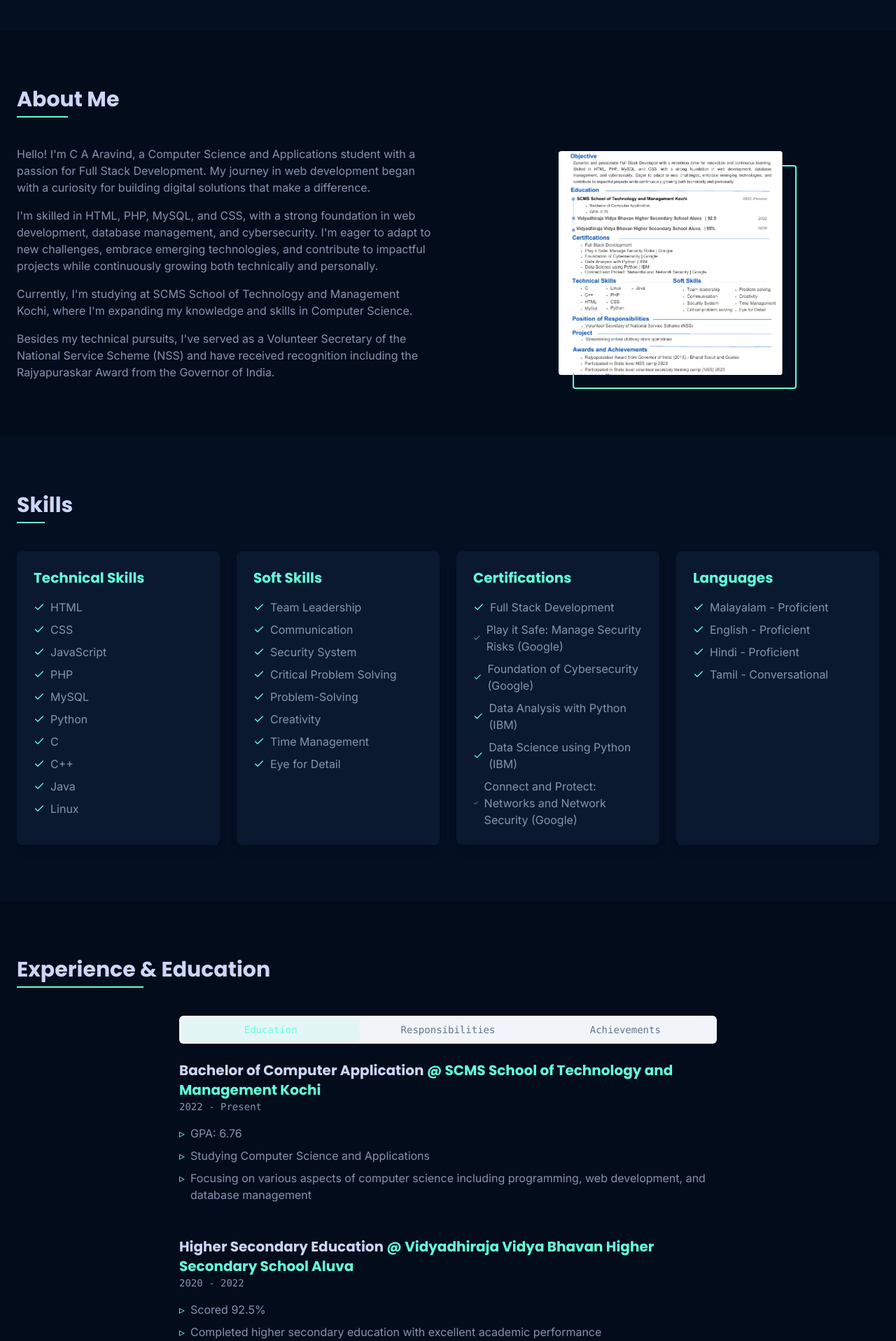
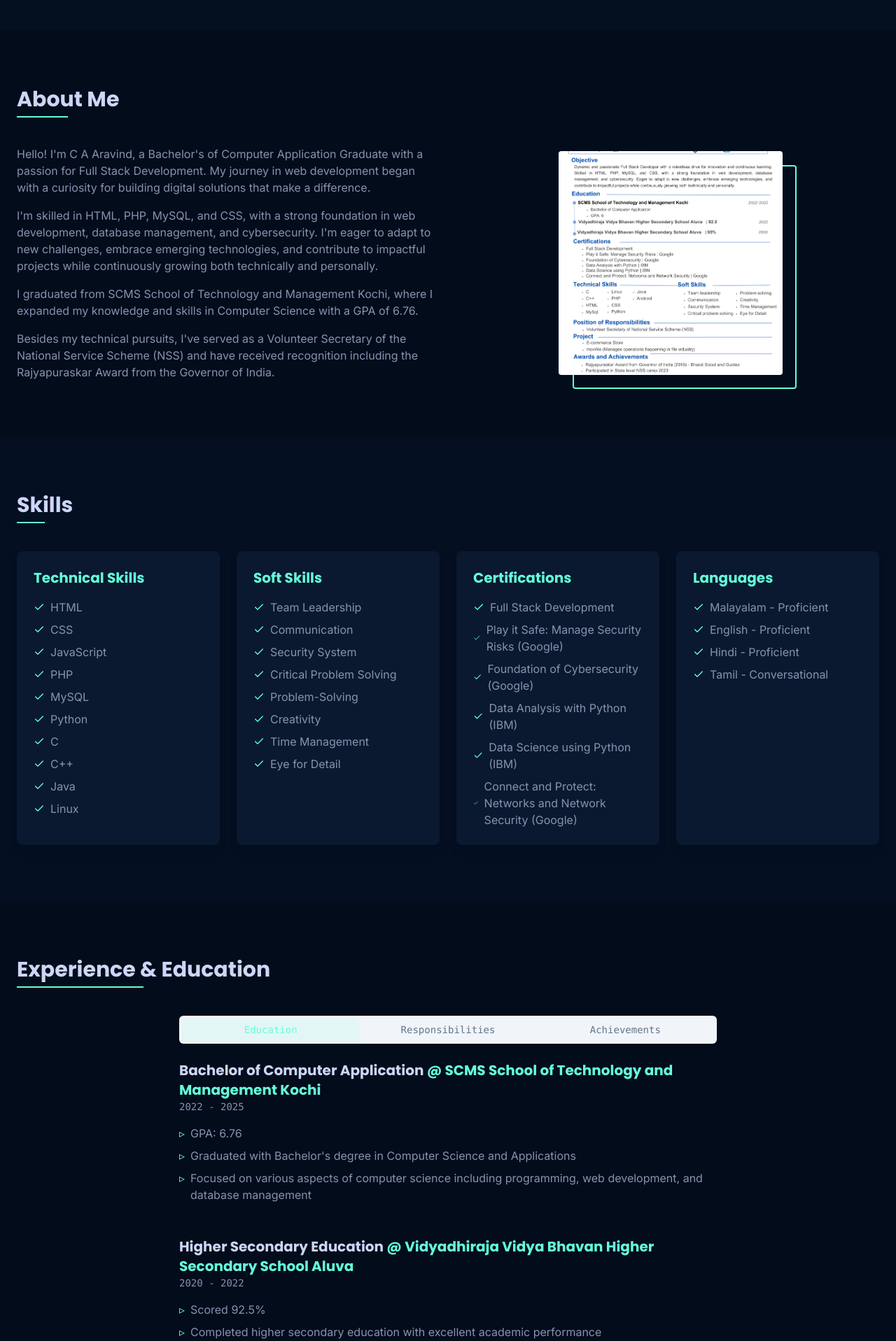
Before and after one commit to caaravind1/portfolio-website, a React (Vite) app: page / in a window 1280 px wide. Shown: the part 756-2673 px from the top of the page at 70% size. Built offline with nearby package versions, Linux system fonts and the light colour scheme.

Commit message:
Update resume and education details
Updated the About and Experience components with the latest education and resume information.

```diff
--- a/src/components/About.tsx
+++ b/src/components/About.tsx
@@ -10,7 +10,7 @@ const About = () => {
       <div className="grid grid-cols-1 md:grid-cols-2 gap-10 items-center">
         <div className="animate-slide-up">
           <p className="text-portfolio-slate mb-4">
-            Hello! I'm C A Aravind, a Computer Science and Applications student with a passion for
+            Hello! I'm C A Aravind, a Bachelor's of Computer Application Graduate with a passion for
             Full Stack Development. My journey in web development began with a curiosity for building
             digital solutions that make a difference.
           </p>
@@ -20,8 +20,8 @@ const About = () => {
             and contribute to impactful projects while continuously growing both technically and personally.
           </p>
           <p className="text-portfolio-slate mb-4">
-            Currently, I'm studying at SCMS School of Technology and Management Kochi, where I'm expanding my
-            knowledge and skills in Computer Science.
+            I graduated from SCMS School of Technology and Management Kochi, where I expanded my
+            knowledge and skills in Computer Science with a GPA of 6.76.
           </p>
           <p className="text-portfolio-slate">
             Besides my technical pursuits, I've served as a Volunteer Secretary of the National Service Scheme (NSS)
@@ -35,7 +35,7 @@ const About = () => {
         >
           <div className={`w-64 h-64 sm:w-80 sm:h-80 bg-gray-300 rounded relative z-10 overflow-hidden transition-all duration-500 ${isHovered ? 'shadow-[0_0_30px_rgba(100,255,218,0.4)]' : ''}`}>
             <img
-              src="/lovable-uploads/afad9125-9d3a-4790-978a-bfb5603bfe6e.png"
+              src="/lovable-uploads/39e31d1c-c192-453e-bbcf-627f738775b0.png"
               alt="C A Aravind"
               className={`w-full h-full object-cover transition-transform duration-500 ${isHovered ? 'scale-105' : ''}`}
             />
--- a/src/components/Experience.tsx
+++ b/src/components/Experience.tsx
@@ -19,11 +19,11 @@ const Experience = () => {
         {
           title: "Bachelor of Computer Application",
           organization: "SCMS School of Technology and Management Kochi",
-          period: "2022 - Present",
+          period: "2022 - 2025",
           description: [
             "GPA: 6.76",
-            "Studying Computer Science and Applications",
-            "Focusing on various aspects of computer science including programming, web development, and database management"
+            "Graduated with Bachelor's degree in Computer Science and Applications",
+            "Focused on various aspects of computer science including programming, web development, and database management"
           ]
         },
         {
--- a/src/components/Hero.tsx
+++ b/src/components/Hero.tsx
@@ -34,7 +34,7 @@ const Hero = () => {
           </h2>
           <p className="text-portfolio-slate text-lg md:text-xl mb-8 max-w-2xl">
             Dynamic and passionate Full Stack Developer with a strong foundation in web development,
-            database management, and cybersecurity. Currently a Computer Science and Applications Student.
+            database management, and cybersecurity. Bachelor's of Computer Application Graduate.
           </p>
           <div className="flex flex-wrap gap-4">
             <Button
@@ -70,7 +70,7 @@ const Hero = () => {
           </DialogHeader>
           <div className="w-full h-[calc(90vh-100px)] overflow-auto">
             <iframe
-              src="/lovable-uploads/afad9125-9d3a-4790-978a-bfb5603bfe6e.png"
+              src="/lovable-uploads/39e31d1c-c192-453e-bbcf-627f738775b0.png"
               className="w-full h-full"
               title="Resume"
             />
--- a/src/components/Navbar.tsx
+++ b/src/components/Navbar.tsx
@@ -151,7 +151,7 @@ const Navbar = () => {
           </DialogHeader>
           <div className="w-full h-[calc(90vh-100px)] overflow-auto">
             <iframe
-              src="/lovable-uploads/afad9125-9d3a-4790-978a-bfb5603bfe6e.png"
+              src="/lovable-uploads/39e31d1c-c192-453e-bbcf-627f738775b0.png"
               className="w-full h-full"
               title="Resume"
             />
```
Also changed, not shown: public/lovable-uploads/39e31d1c-c192-453e-bbcf-627f738775b0.png (added).
